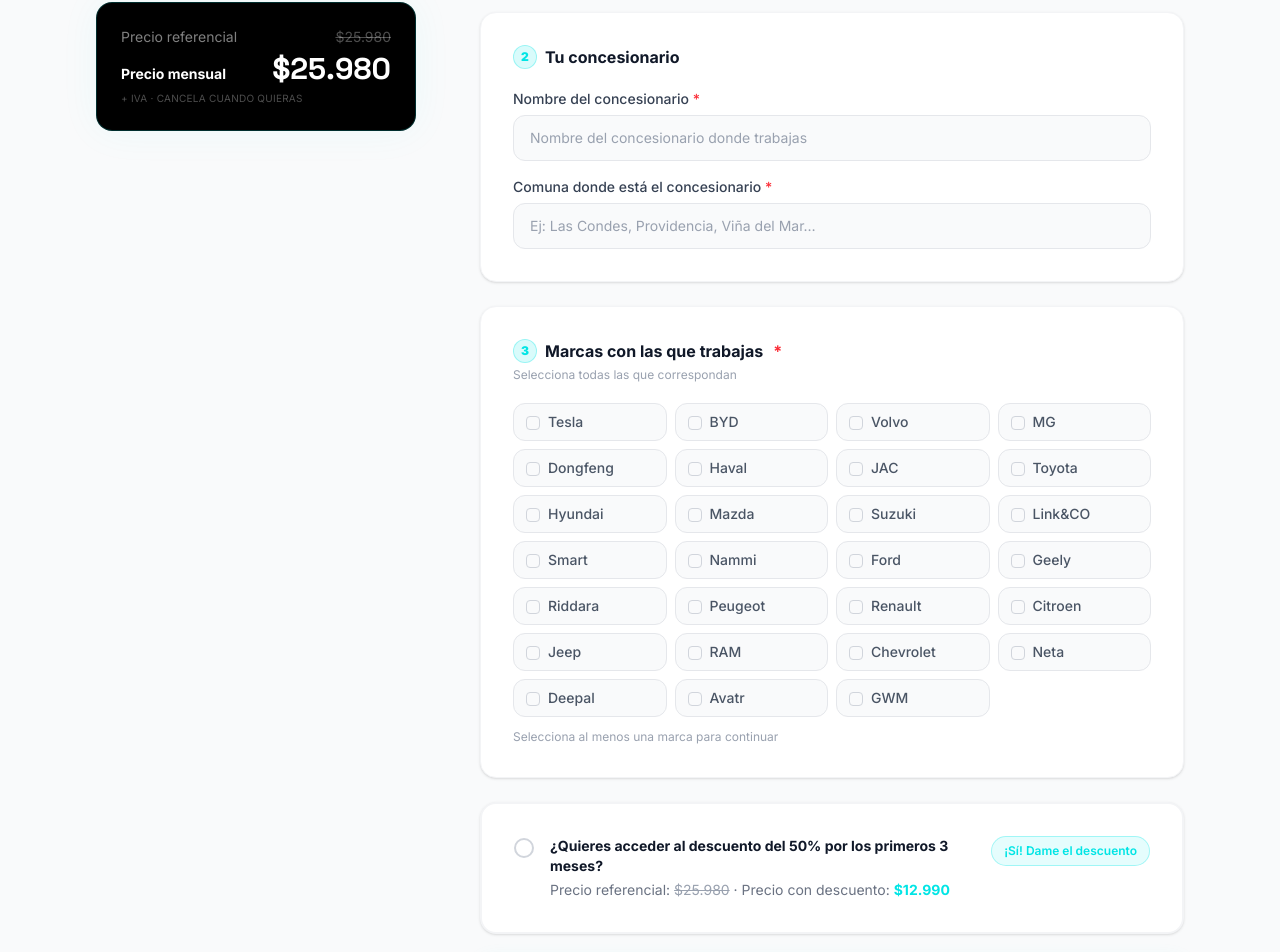
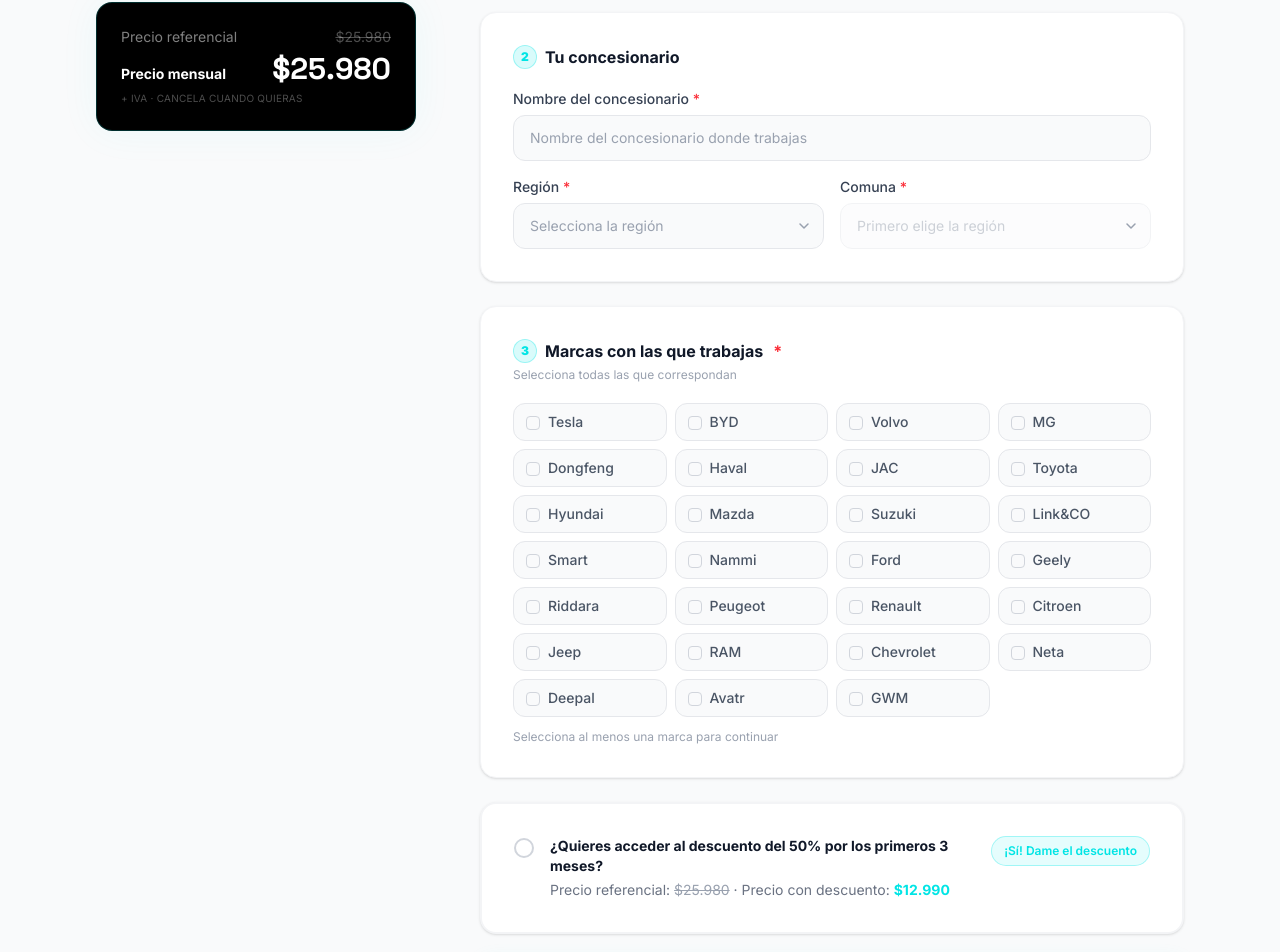
Before and after one commit to vizzeuk/electrificarte-vendoors, a Next.js app: page /unirse in a window 1280 px wide. Shown: the part 815-1767 px from the top of the page. Built offline with nearby package versions, Linux system fonts and the light colour scheme.

Commit message:
feat: dropdown región + comuna en formulario de vendedores

```diff
--- a/app/unirse/page.tsx
+++ b/app/unirse/page.tsx
@@ -2,9 +2,9 @@
 
 import { useState } from "react";
 import { motion } from "framer-motion";
-import Link from "next/link";
 import { Navbar } from "@/components/Navbar";
 import { Footer } from "@/components/Footer";
+import { REGIONES } from "@/lib/regiones-chile";
 
 const BRANDS = [
   "Tesla","BYD","Volvo","MG","Dongfeng","Haval","JAC","Toyota","Hyundai",
@@ -56,24 +56,25 @@
   const [rutError,  setRutError]  = useState(false);
   const [form, setForm] = useState({
     nombre: "", apellido: "", rut: "", email: "",
-    telefono: "", concesionario: "", comuna: "",
+    telefono: "", concesionario: "", region: "", comuna: "",
   });
 
-  function handleChange(e: React.ChangeEvent<HTMLInputElement>) {
+  function handleChange(e: React.ChangeEvent<HTMLInputElement | HTMLSelectElement>) {
     const { name, value } = e.target;
     if (name === "rut") {
       const formatted = formatRut(value);
       setForm((f) => ({ ...f, rut: formatted }));
-      if (rutError && formatted.length > 3) {
-        setRutError(!validateRut(formatted));
-      }
+      if (rutError && formatted.length > 3) setRutError(!validateRut(formatted));
     } else if (name === "telefono") {
-      const normalized = normalizePhone(value);
-      setForm((f) => ({ ...f, telefono: normalized }));
+      setForm((f) => ({ ...f, telefono: normalizePhone(value) }));
+    } else if (name === "region") {
+      setForm((f) => ({ ...f, region: value, comuna: "" }));
     } else {
       setForm((f) => ({ ...f, [name]: value }));
     }
   }
+
+  const comunasDeRegion = REGIONES.find((r) => r.region === form.region)?.comunas ?? [];
 
   function handlePhoneDisplay(raw: string): string {
     return raw ? `+56 ${raw}` : "";
@@ -85,7 +86,7 @@
     );
   }
 
-  async function handleSubmit(e: React.FormEvent) {
+  async function handleSubmit(e: React.SyntheticEvent) {
     e.preventDefault();
     setError(null);
 
@@ -352,8 +353,56 @@
                       <div className="sm:col-span-2">
                         <Field label="Nombre del concesionario" name="concesionario" value={form.concesionario} onChange={handleChange} placeholder="Nombre del concesionario donde trabajas" required />
                       </div>
-                      <div className="sm:col-span-2">
-                        <Field label="Comuna donde está el concesionario" name="comuna" value={form.comuna} onChange={handleChange} placeholder="Ej: Las Condes, Providencia, Viña del Mar…" required />
+
+                      {/* Región */}
+                      <div>
+                        <label className="block text-gray-700 text-sm font-medium mb-1.5">
+                          Región <span className="text-red-500">*</span>
+                        </label>
+                        <div className="relative">
+                          <select
+                            name="region"
+                            value={form.region}
+                            onChange={handleChange}
+                            required
+                            className={`w-full appearance-none bg-gray-50 border border-gray-200 rounded-xl px-4 py-3 text-sm focus:outline-none focus:border-primary focus:ring-2 focus:ring-primary/20 transition-colors pr-10 ${!form.region ? "text-gray-400" : "text-gray-900"}`}
+                          >
+                            <option value="" disabled>Selecciona la región</option>
+                            {REGIONES.map((r) => (
+                              <option key={r.region} value={r.region} className="text-gray-900">{r.region}</option>
+                            ))}
+                          </select>
+                          <span className="pointer-events-none absolute right-3 top-1/2 -translate-y-1/2 text-gray-400">
+                            <svg width="16" height="16" viewBox="0 0 16 16" fill="none"><path d="M4 6l4 4 4-4" stroke="currentColor" strokeWidth="1.5" strokeLinecap="round" strokeLinejoin="round"/></svg>
+                          </span>
+                        </div>
+                      </div>
+
+                      {/* Comuna */}
+                      <div>
+                        <label className="block text-gray-700 text-sm font-medium mb-1.5">
+                          Comuna <span className="text-red-500">*</span>
+                        </label>
+                        <div className="relative">
+                          <select
+                            name="comuna"
+                            value={form.comuna}
+                            onChange={handleChange}
+                            required
+                            disabled={!form.region}
+                            className={`w-full appearance-none bg-gray-50 border border-gray-200 rounded-xl px-4 py-3 text-sm focus:outline-none focus:border-primary focus:ring-2 focus:ring-primary/20 transition-colors pr-10 ${!form.comuna ? "text-gray-400" : "text-gray-900"} ${!form.region ? "opacity-50 cursor-not-allowed" : ""}`}
+                          >
+                            <option value="" disabled>
+                              {form.region ? "Selecciona la comuna" : "Primero elige la región"}
+                            </option>
+                            {comunasDeRegion.map((c) => (
+                              <option key={c} value={c} className="text-gray-900">{c}</option>
+                            ))}
+                          </select>
+                          <span className="pointer-events-none absolute right-3 top-1/2 -translate-y-1/2 text-gray-400">
+                            <svg width="16" height="16" viewBox="0 0 16 16" fill="none"><path d="M4 6l4 4 4-4" stroke="currentColor" strokeWidth="1.5" strokeLinecap="round" strokeLinejoin="round"/></svg>
+                          </span>
+                        </div>
                       </div>
                     </div>
                   </div>
--- /dev/null
+++ b/lib/regiones-chile.ts
@@ -0,0 +1,163 @@
+/**
+ * Regiones y comunas oficiales de Chile (16 regiones, 346 comunas).
+ * Fuente: división político-administrativa SUBDERE/INE.
+ *
+ * Se usa en el formulario /solicitar para asegurar nombres escritos
+ * correctamente y filtrar las comunas según la región elegida.
+ */
+
+export interface RegionData {
+  region: string;
+  comunas: string[];
+}
+
+export const REGIONES: RegionData[] = [
+  {
+    region: "Arica y Parinacota",
+    comunas: ["Arica", "Camarones", "General Lagos", "Putre"],
+  },
+  {
+    region: "Tarapacá",
+    comunas: ["Alto Hospicio", "Camiña", "Colchane", "Huara", "Iquique", "Pica", "Pozo Almonte"],
+  },
+  {
+    region: "Antofagasta",
+    comunas: [
+      "Antofagasta", "Calama", "María Elena", "Mejillones", "Ollagüe",
+      "San Pedro de Atacama", "Sierra Gorda", "Taltal", "Tocopilla",
+    ],
+  },
+  {
+    region: "Atacama",
+    comunas: [
+      "Alto del Carmen", "Caldera", "Chañaral", "Copiapó", "Diego de Almagro",
+      "Freirina", "Huasco", "Tierra Amarilla", "Vallenar",
+    ],
+  },
+  {
+    region: "Coquimbo",
+    comunas: [
+      "Andacollo", "Canela", "Combarbalá", "Coquimbo", "Illapel", "La Higuera",
+      "La Serena", "Los Vilos", "Monte Patria", "Ovalle", "Paiguano",
+      "Punitaqui", "Río Hurtado", "Salamanca", "Vicuña",
+    ],
+  },
+  {
+    region: "Valparaíso",
+    comunas: [
+      "Algarrobo", "Cabildo", "Calera", "Calle Larga", "Cartagena", "Casablanca",
+      "Catemu", "Concón", "El Quisco", "El Tabo", "Hijuelas", "Isla de Pascua",
+      "Juan Fernández", "La Cruz", "La Ligua", "Limache", "Llay-Llay", "Los Andes",
+      "Nogales", "Olmué", "Panquehue", "Papudo", "Petorca", "Puchuncaví", "Putaendo",
+      "Quillota", "Quilpué", "Quintero", "Rinconada", "San Antonio", "San Esteban",
+      "San Felipe", "Santa María", "Santo Domingo", "Valparaíso", "Villa Alemana",
+      "Viña del Mar", "Zapallar",
+    ],
+  },
+  {
+    region: "Metropolitana de Santiago",
+    comunas: [
+      "Alhué", "Buin", "Calera de Tango", "Cerrillos", "Cerro Navia", "Colina",
+      "Conchalí", "Curacaví", "El Bosque", "El Monte", "Estación Central",
+      "Huechuraba", "Independencia", "Isla de Maipo", "La Cisterna", "La Florida",
+      "La Granja", "La Pintana", "La Reina", "Lampa", "Las Condes",
+      "Lo Barnechea", "Lo Espejo", "Lo Prado", "Macul", "Maipú", "María Pinto",
+      "Melipilla", "Ñuñoa", "Padre Hurtado", "Paine", "Pedro Aguirre Cerda",
+      "Peñaflor", "Peñalolén", "Pirque", "Providencia", "Pudahuel", "Puente Alto",
+      "Quilicura", "Quinta Normal", "Recoleta", "Renca", "San Bernardo",
+      "San Joaquín", "San José de Maipo", "San Miguel", "San Pedro", "San Ramón",
+      "Santiago", "Talagante", "Tiltil", "Vitacura",
+    ],
+  },
+  {
+    region: "Libertador General Bernardo O'Higgins",
+    comunas: [
+      "Chépica", "Chimbarongo", "Codegua", "Coinco", "Coltauco", "Doñihue",
+      "Graneros", "La Estrella", "Las Cabras", "Litueche", "Lolol", "Machalí",
+      "Malloa", "Marchihue", "Mostazal", "Nancagua", "Navidad", "Olivar",
+      "Palmilla", "Paredones", "Peralillo", "Peumo", "Pichidegua", "Pichilemu",
+      "Placilla", "Pumanque", "Quinta de Tilcoco", "Rancagua", "Rengo",
+      "Requínoa", "San Fernando", "San Vicente", "Santa Cruz",
+    ],
+  },
+  {
+    region: "Maule",
+    comunas: [
+      "Cauquenes", "Chanco", "Colbún", "Constitución", "Curepto", "Curicó",
+      "Empedrado", "Hualañé", "Licantén", "Linares", "Longaví", "Maule",
+      "Molina", "Parral", "Pelarco", "Pelluhue", "Pencahue", "Rauco", "Retiro",
+      "Romeral", "Río Claro", "Sagrada Familia", "San Clemente", "San Javier",
+      "San Rafael", "Talca", "Teno", "Vichuquén", "Villa Alegre", "Yerbas Buenas",
+    ],
+  },
+  {
+    region: "Ñuble",
+    comunas: [
+      "Bulnes", "Chillán", "Chillán Viejo", "Cobquecura", "Coelemu", "Coihueco",
+      "El Carmen", "Ninhue", "Ñiquén", "Pemuco", "Pinto", "Portezuelo",
+      "Quillón", "Quirihue", "Ránquil", "San Carlos", "San Fabián", "San Ignacio",
+      "San Nicolás", "Treguaco", "Yungay",
+    ],
+  },
+  {
+    region: "Biobío",
+    comunas: [
+      "Alto Biobío", "Antuco", "Arauco", "Cabrero", "Cañete", "Chiguayante",
+      "Concepción", "Contulmo", "Coronel", "Curanilahue", "Florida", "Hualpén",
+      "Hualqui", "Laja", "Lebu", "Los Álamos", "Los Ángeles", "Lota", "Mulchén",
+      "Nacimiento", "Negrete", "Penco", "Quilaco", "Quilleco", "San Pedro de la Paz",
+      "San Rosendo", "Santa Bárbara", "Santa Juana", "Talcahuano", "Tirúa",
+      "Tomé", "Tucapel", "Yumbel",
+    ],
+  },
+  {
+    region: "La Araucanía",
+    comunas: [
+      "Angol", "Carahue", "Cholchol", "Collipulli", "Cunco", "Curacautín",
+      "Curarrehue", "Ercilla", "Freire", "Galvarino", "Gorbea", "Lautaro",
+      "Loncoche", "Lonquimay", "Los Sauces", "Lumaco", "Melipeuco", "Nueva Imperial",
+      "Padre Las Casas", "Perquenco", "Pitrufquén", "Pucón", "Purén", "Renaico",
+      "Saavedra", "Temuco", "Teodoro Schmidt", "Toltén", "Traiguén", "Victoria",
+      "Vilcún", "Villarrica",
+    ],
+  },
+  {
+    region: "Los Ríos",
+    comunas: [
+      "Corral", "Futrono", "La Unión", "Lago Ranco", "Lanco", "Los Lagos",
+      "Máfil", "Mariquina", "Paillaco", "Panguipulli", "Río Bueno", "Valdivia",
+    ],
+  },
+  {
+    region: "Los Lagos",
+    comunas: [
+      "Ancud", "Calbuco", "Castro", "Chaitén", "Chonchi", "Cochamó",
+      "Curaco de Vélez", "Dalcahue", "Fresia", "Frutillar", "Futaleufú",
+      "Hualaihué", "Llanquihue", "Los Muermos", "Maullín", "Osorno", "Palena",
+      "Puerto Montt", "Puerto Octay", "Puerto Varas", "Puqueldón", "Purranque",
+      "Puyehue", "Queilén", "Quellón", "Quemchi", "Quinchao", "Río Negro",
+      "San Juan de la Costa", "San Pablo",
+    ],
+  },
+  {
+    region: "Aysén del General Carlos Ibáñez del Campo",
+    comunas: [
+      "Aysén", "Chile Chico", "Cisnes", "Cochrane", "Coyhaique", "Guaitecas",
+      "Lago Verde", "O'Higgins", "Río Ibáñez", "Tortel",
+    ],
+  },
+  {
+    region: "Magallanes y de la Antártica Chilena",
+    comunas: [
+      "Antártica", "Cabo de Hornos", "Laguna Blanca", "Natales", "Porvenir",
+      "Primavera", "Punta Arenas", "Río Verde", "San Gregorio", "Timaukel",
+      "Torres del Paine",
+    ],
+  },
+];
+
+/** Devuelve la lista de comunas de una región, o [] si la región no existe. */
+export function comunasDeRegion(region: string | null | undefined): string[] {
+  if (!region) return [];
+  return REGIONES.find((r) => r.region === region)?.comunas ?? [];
+}
```
